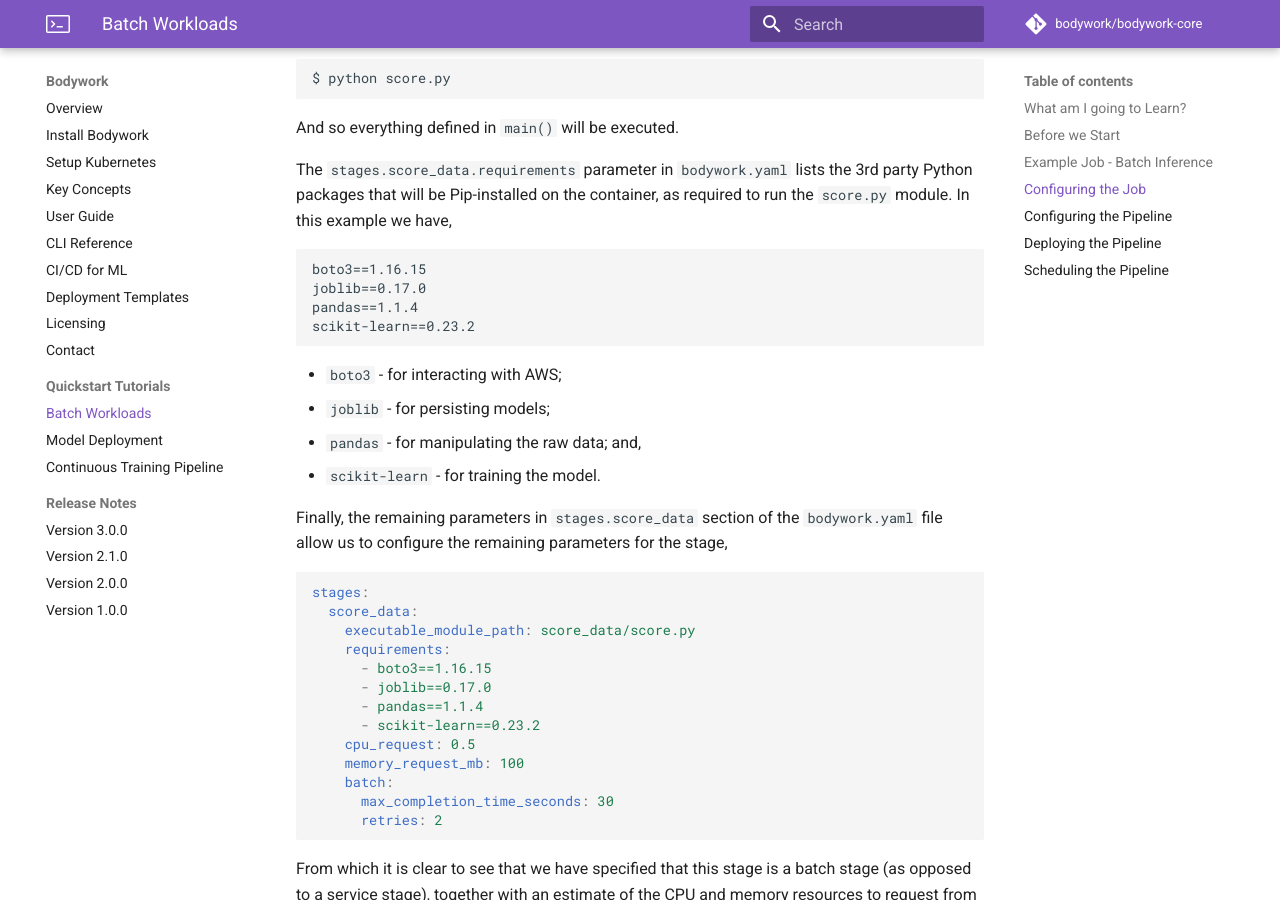
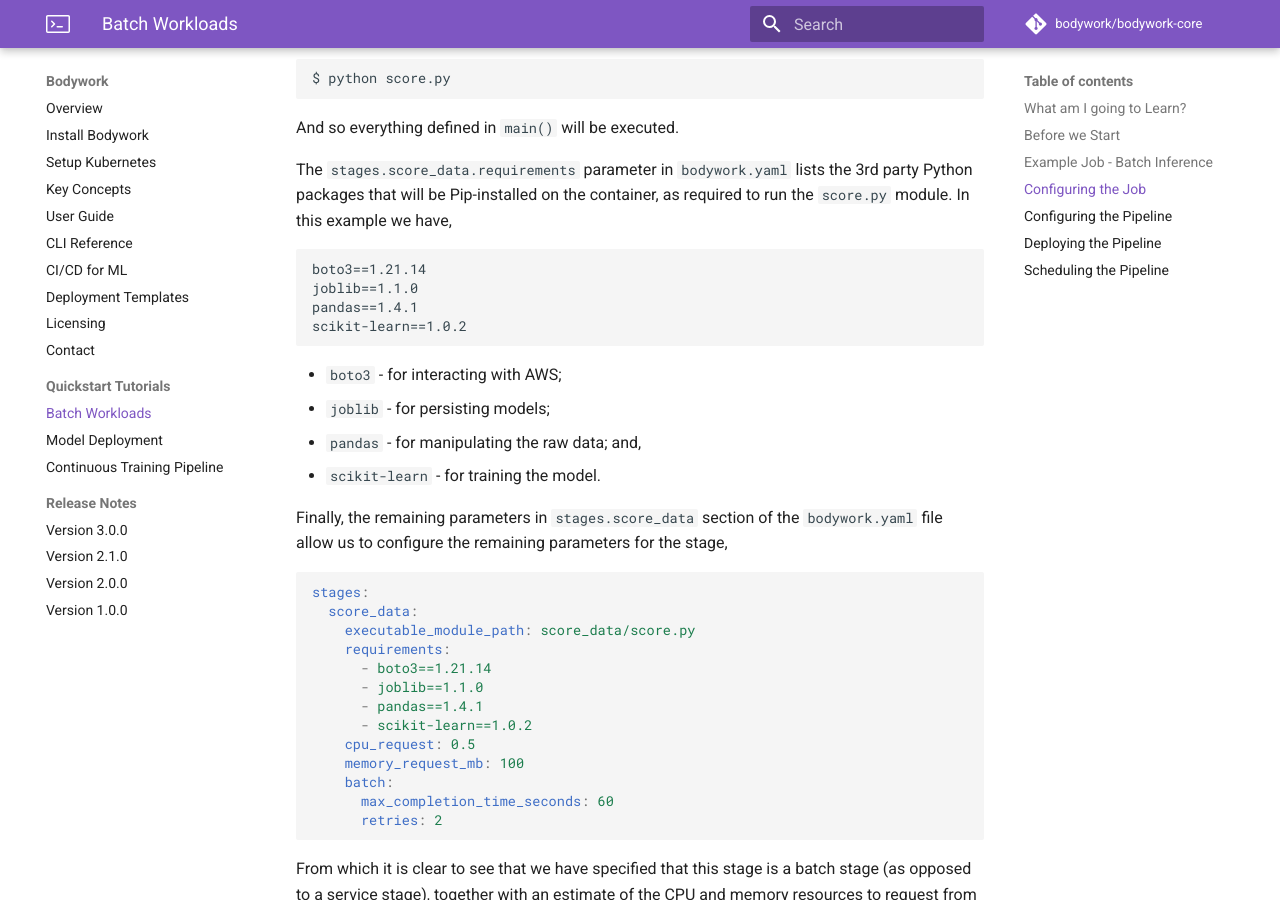
Before and after one commit to bodywork-ml/bodywork-docs, an MkDocs documentation site: the page built from docs/quickstart_batch_job.md, in a window 1280 px wide and 900 px high, scrolled down 2780 px. Built offline with MkDocs 1.6.1 and Material for MkDocs 9.7.7, drawn with Linux system fonts in a browser that asks for light colours; comment, search, counter and statistics services are not loaded; some of the changed text lies outside the part shown.

Commit message:
Update batch project quickstart gude.

````diff
--- a/docs/quickstart_batch_job.md
+++ b/docs/quickstart_batch_job.md
@@ -46,14 +46,14 @@ stages:
   score_data:
     executable_module_path: score_data/score.py
     requirements:
-      - boto3==1.16.15
-      - joblib==0.17.0
-      - pandas==1.1.4
-      - scikit-learn==0.23.2
+      - boto3==1.21.14
+      - joblib==1.1.0
+      - pandas==1.4.1
+      - scikit-learn==1.0.2
     cpu_request: 0.5
     memory_request_mb: 100
     batch:
-      max_completion_time_seconds: 30
+      max_completion_time_seconds: 60
       retries: 2
 
 logging:
@@ -109,10 +109,10 @@ And so everything defined in `main()` will be executed.
 The `stages.score_data.requirements` parameter in `bodywork.yaml` lists the 3rd party Python packages that will be Pip-installed on the container, as required to run the `score.py` module. In this example we have,
 
 ```text
-boto3==1.16.15
-joblib==0.17.0
-pandas==1.1.4
-scikit-learn==0.23.2
+boto3==1.21.14
+joblib==1.1.0
+pandas==1.4.1
+scikit-learn==1.0.2
 ```
 
 * `boto3` - for interacting with AWS;
@@ -127,14 +127,14 @@ stages:
   score_data:
     executable_module_path: score_data/score.py
     requirements:
-      - boto3==1.16.15
-      - joblib==0.17.0
-      - pandas==1.1.4
-      - scikit-learn==0.23.2
+      - boto3==1.21.14
+      - joblib==1.1.0
+      - pandas==1.4.1
+      - scikit-learn==1.0.2
     cpu_request: 0.5
     memory_request_mb: 100
     batch:
-      max_completion_time_seconds: 30
+      max_completion_time_seconds: 60
       retries: 2
 ```
 
````
